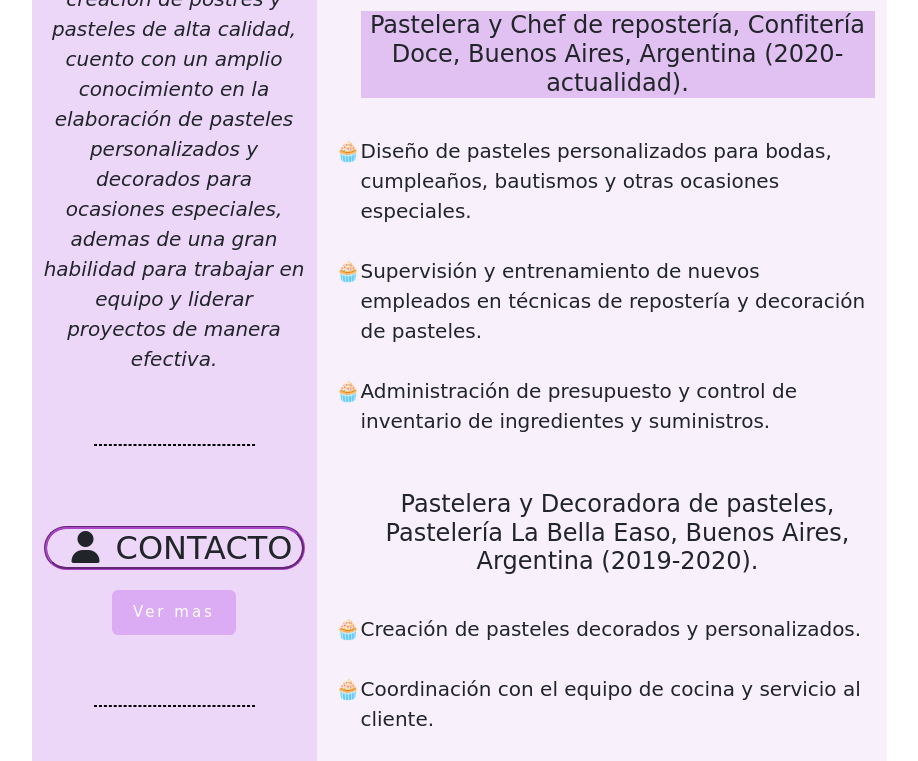
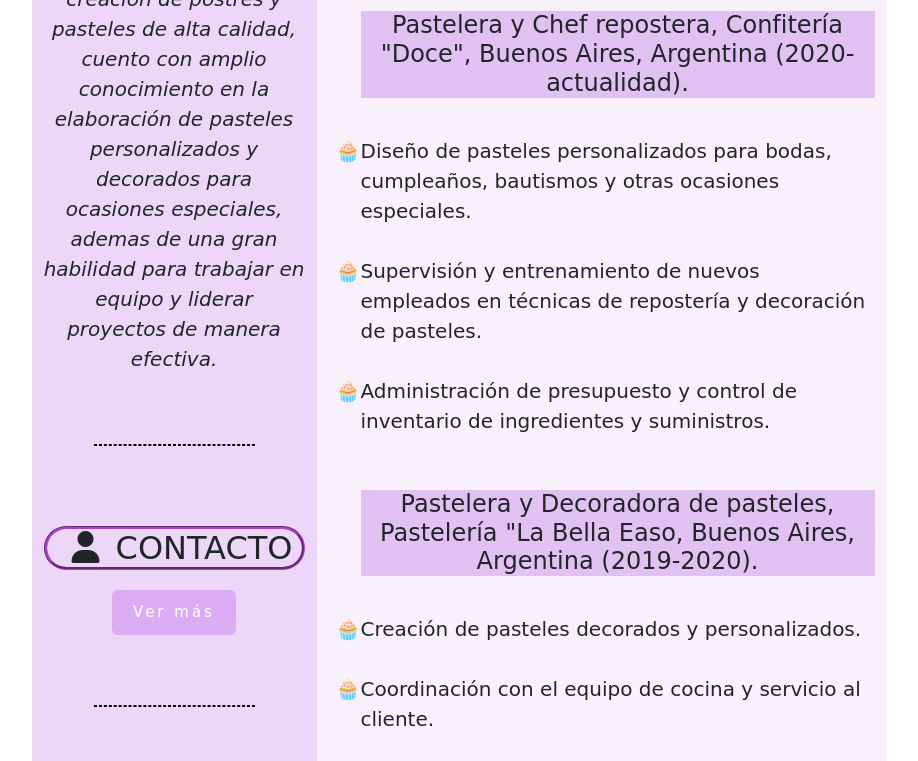
Before and after one commit to FlorGuardia/CV_TRABAJO_FINAL, a plain HTML site: page index.html in a window 1280 px wide. Shown: the part 561-1322 px from the top of the page, without its empty margins (181-1099 px from the left). Drawn offline with nearby package versions, Linux system fonts and the light colour scheme.

Commit message:
Curriculum al 99%

```diff
--- a/css/estilos.css
+++ b/css/estilos.css
@@ -1,20 +1,21 @@
 *{
     font-family: 'Amatic SC', cursive;
-
 }
 
 body {
-    background-color:black;
+    height: 400vh;
 }
 
 #presentacion {
     background-color: #ECD7F9;
     height:2300px;
+    border-radius: 5px;
 }
 
 #carrera {
     background-color: #F8F1FC;
-    height: 2300px
+    height: 2300px;
+    border-radius: 5px;
 }
 
 #foto {
@@ -90,7 +91,7 @@ body {
     box-shadow: 0 0 10px #a945c7, 0 0 40px #a945c7, 0 0 80px #a945c7;
 }
 
-#exp_laboral {
+#exp_laboral, #exp_laboral2 {
     background-color: #E1C1F1;
 }
 
@@ -116,3 +117,15 @@ html {
     block-size: 100%;
     inline-size: 100%;
 }
+
+::-webkit-scrollbar {
+    width: 20px;
+}
+
+::-webkit-scrollbar-track {
+    background:  white;
+}
+
+::-webkit-scrollbar-thumb {
+    background: #DF9CEC;
+}
--- a/index.html
+++ b/index.html
@@ -23,8 +23,8 @@
                     <img class="mx-auto d-block" id="foto" src="imagenes/foto_curriculum.jpeg" alt="Foto de Ana Rodriguez">
 
                     <p class="font-italic" id="sobre_mi">
-                        <em>Soy una pastelera profesional con más de 4 años de experiencia en la creación de postres y pasteles de alta calidad,
-                        cuento con un amplio conocimiento en la elaboración de pasteles personalizados y decorados para ocasiones especiales,
+                        <em>Soy pastelera profesional con más de 4 años de experiencia en la creación de postres y pasteles de alta calidad,
+                        cuento con amplio conocimiento en la elaboración de pasteles personalizados y decorados para ocasiones especiales,
                         ademas de una gran habilidad para trabajar en equipo y liderar proyectos de manera efectiva.</em>
                     </p>
 
@@ -40,10 +40,10 @@
                                 </ul>
                             </p>
                         </span>
-                            <button class="btn" id="texto_btn">Ver mas</button>
+                            <button class="btn" id="texto_btn">Ver más</button>
                     <hr id="separador_contacto"/>
 
-                    <h2 id="tit_educacion" class="espaciado-vertical"><i class="fa-solid fa-user-graduate mx-3"></i>EDUCACION</h2>
+                    <h2 id="tit_educacion" class="espaciado-vertical"><i class="fa-solid fa-user-graduate mx-3"></i>EDUCACIÓN</h2>
                     <p>
                         <ul>
                             <li>Título en Repostería y Pastelería, Escuela de Gastronomía, Buenos Aires, Argentina, 2016-2019.</li><br/>
@@ -63,12 +63,12 @@
                         <h2 id="tit_exp_laboral" class="mt-5 text-center"><i class="fa-solid fa-briefcase mx-3"></i>EXPERIENCIA LABORAL</h2>
                         <p>
                             <ul>
-                                <h4 id="exp_laboral" class="mt-4 text-center">Pastelera y Chef de repostería, Confitería Doce, Buenos Aires, Argentina (2020-actualidad).</h4><br/>
+                                <h4 id="exp_laboral" class="mt-4 text-center">Pastelera y Chef repostera, Confitería "Doce", Buenos Aires, Argentina (2020-actualidad).</h4><br/>
                                 <li>Diseño de pasteles personalizados para bodas, cumpleaños, bautismos y otras ocasiones especiales.</li><br/>
                                 <li>Supervisión y entrenamiento de nuevos empleados en técnicas de repostería y decoración de pasteles.</li><br/>
                                 <li>Administración de presupuesto y control de inventario de ingredientes y suministros.</li><br/>
 
-                                <h4 class="mt-4 text-center">Pastelera y Decoradora de pasteles, Pastelería La Bella Easo, Buenos Aires, Argentina (2019-2020).</h4><br/>
+                                <h4 id="exp_laboral" class="mt-4 text-center">Pastelera y Decoradora de pasteles, Pastelería "La Bella Easo, Buenos Aires, Argentina (2019-2020).</h4><br/>
                                 <li>Creación de pasteles decorados y personalizados.</li><br/>
                                 <li>Coordinación con el equipo de cocina y servicio al cliente.</li><br/>
                                 <li>Diseño y creación de nuevos postres y pasteles para el menú.</li>
@@ -91,8 +91,8 @@
                                 <li>Inglés (intermedio).</li>
                             </ul>
                         </p>
-                </div>
-           <div class="col"></div>
+                    </div>
+                <div class="col"></div>
         </div>
     </div>
     <script src="script/script.js"></script>
--- a/script/script.js
+++ b/script/script.js
@@ -1,5 +1,5 @@
 
-let texto_btn = document.getElementById('texto_btn')
+let texto_btn= document.getElementById('texto_btn')
 
 let texto = document.getElementById('texto')
 
@@ -11,6 +11,6 @@ function cambiarStyle() {
     if  (texto.classList.contains('mostrar')) {
         texto_btn.innerHTML= 'Ver menos';
     } else {
-    texto_btn.innerHTML= 'Ver mas';
+    texto_btn.innerHTML= 'Ver más';
     }
 }
```
